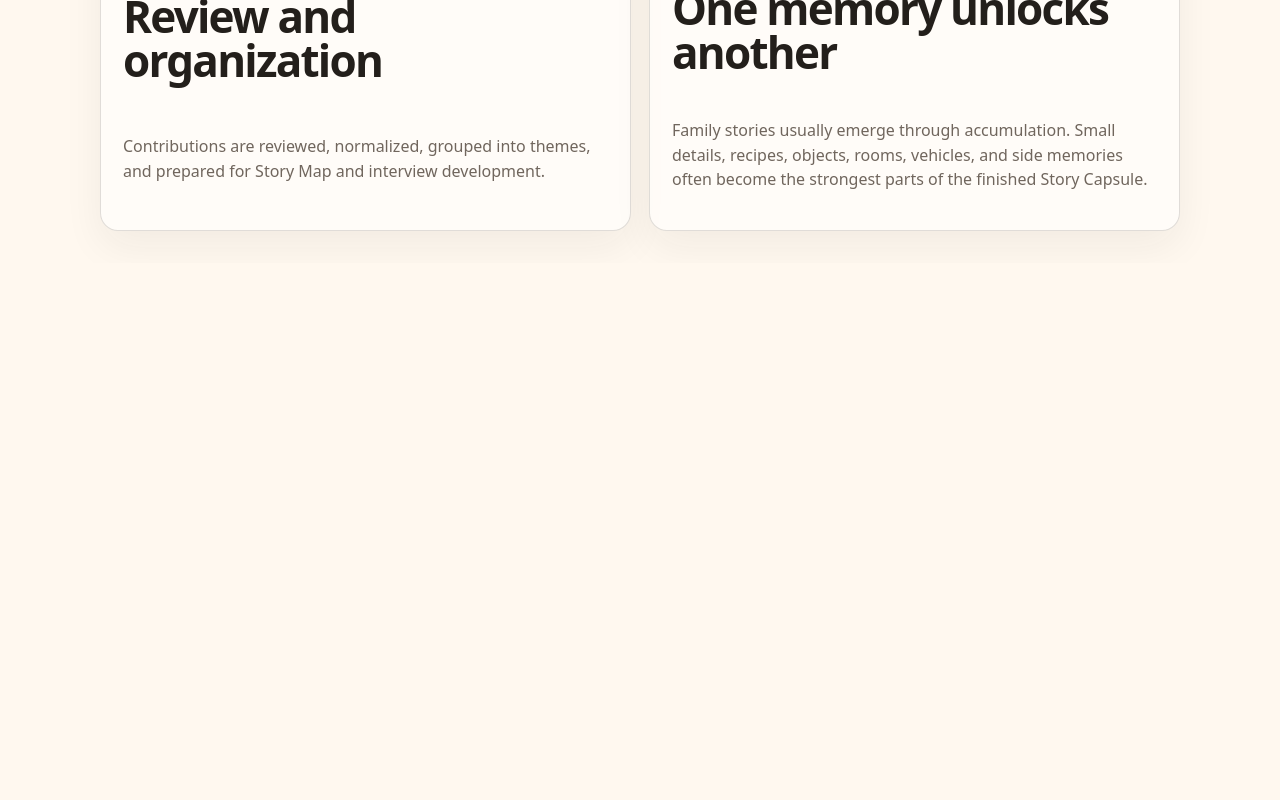
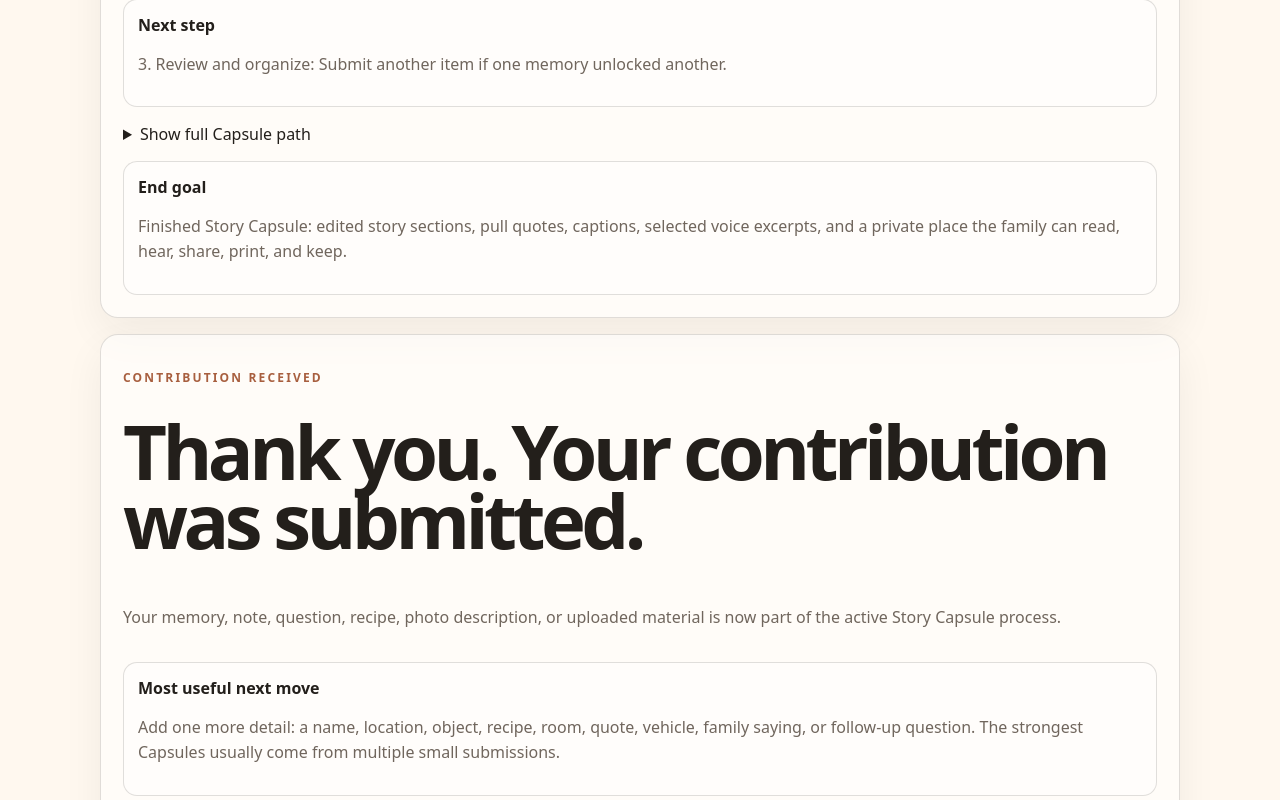
Before and after one commit to amflimited/StorySitting, a Next.js app: page /invite/thanks in a window 1280 px wide. Shown: the part 600-1400 px from the top of the page. Before the commit the page ends 863 px from the top, so only its background shows below. Built offline with nearby package versions, Linux system fonts and the light colour scheme.

Commit message:
Add workflow guidance to contribution success page

```diff
--- a/app/invite/thanks/page.tsx
+++ b/app/invite/thanks/page.tsx
@@ -1,14 +1,29 @@
 import Link from "next/link";
+import { WorkflowGuide } from "@/components/WorkflowGuide";
 
 export default function InviteThanksPage() {
   return (
     <main className="shell stack">
+      <WorkflowGuide
+        role="contributor"
+        status="gathering_contributions"
+        title="Contribution complete"
+        justHappened="Your contribution was added to the family Story Room review queue. Staff and the family organizer can now use it to build Memory Cards, interview prompts, and the Story Map."
+      />
+
       <section className="card stack">
         <p className="kicker">Contribution received</p>
         <h1>Thank you. Your contribution was submitted.</h1>
         <p>
-          Your memory, note, question, recipe, photo description, or uploaded material is now inside the private Story Room review queue.
+          Your memory, note, question, recipe, photo description, or uploaded material is now part of the active Story Capsule process.
         </p>
+
+        <div className="mini-card">
+          <strong>Most useful next move</strong>
+          <p>
+            Add one more detail: a name, location, object, recipe, room, quote, vehicle, family saying, or follow-up question. The strongest Capsules usually come from multiple small submissions.
+          </p>
+        </div>
 
         <div className="actions">
           <Link className="btn" href="/">Return to app</Link>
@@ -19,13 +34,17 @@ export default function InviteThanksPage() {
         <div className="card stack">
           <p className="kicker">What StorySitting does next</p>
           <h2>Review and organization</h2>
-          <p>Contributions are reviewed, normalized, grouped into themes, and prepared for Story Map and interview development.</p>
+          <p>
+            Contributions are reviewed, grouped into themes, converted into Memory Cards, and prepared for Story Map and interview development.
+          </p>
         </div>
 
         <div className="card stack">
-          <p className="kicker">Why multiple submissions matter</p>
+          <p className="kicker">Why small details matter</p>
           <h2>One memory unlocks another</h2>
-          <p>Family stories usually emerge through accumulation. Small details, recipes, objects, rooms, vehicles, and side memories often become the strongest parts of the finished Story Capsule.</p>
+          <p>
+            Family stories usually emerge through accumulation. Recipes, tools, rooms, phrases, vehicles, habits, and side memories often become the emotional center of the finished Story Capsule.
+          </p>
         </div>
       </section>
     </main>
```
